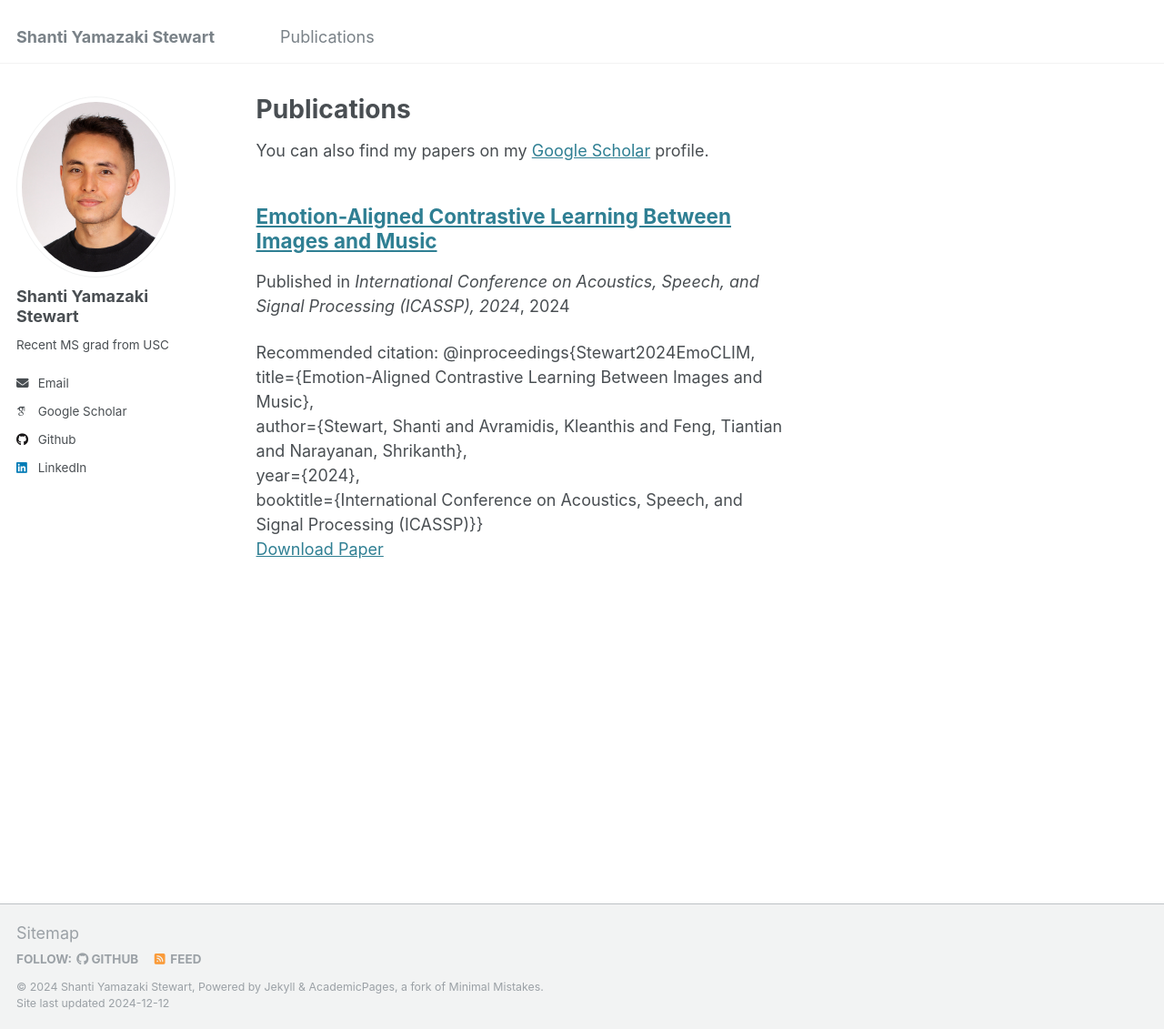
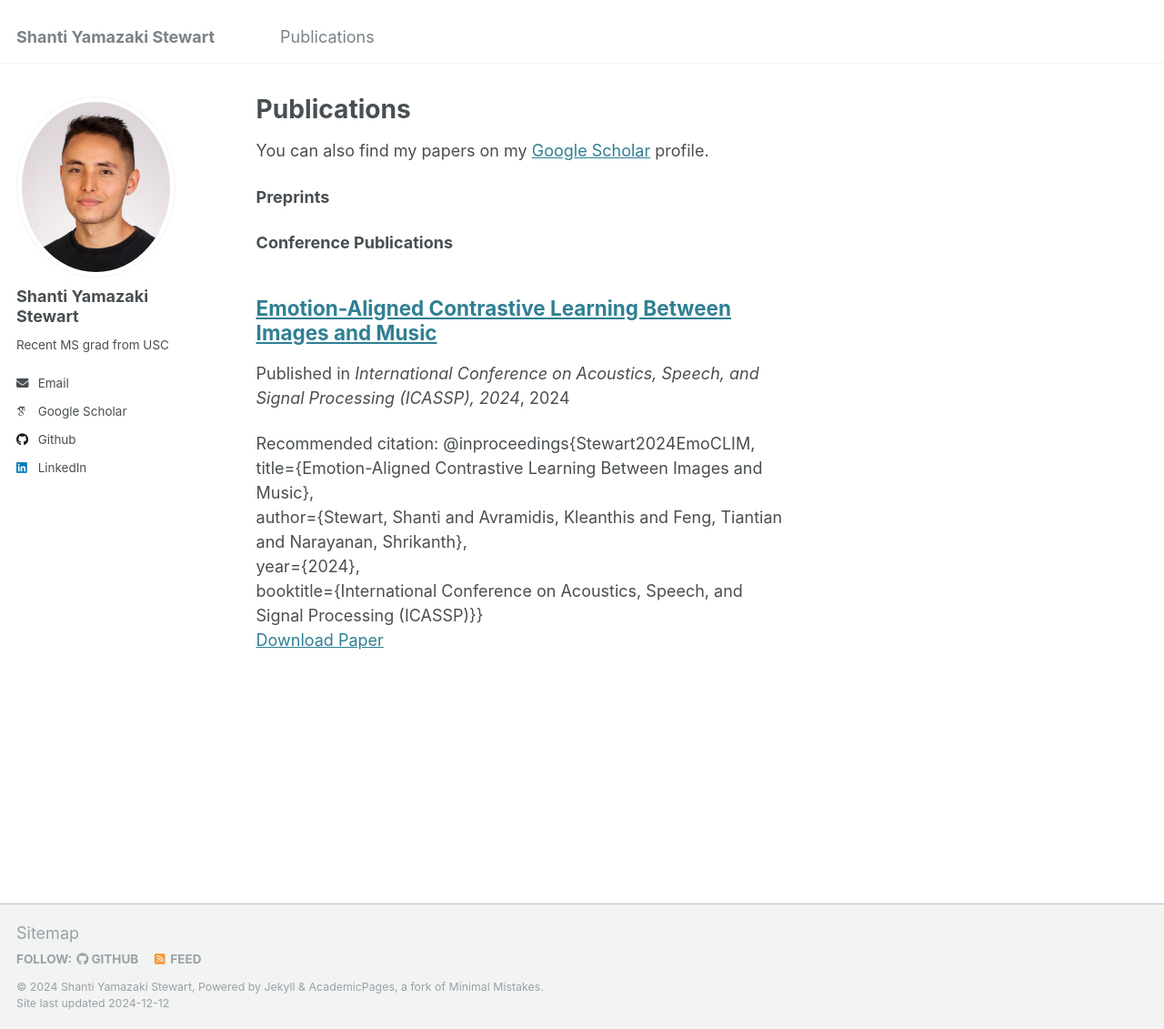
Before and after one commit to shantistewart/shantistewart.github.io, a Jekyll site: the page built from _pages/publications.md, in a window 1280 px wide and 1131 px high. Shown: the whole window at 91% size. Built offline with Jekyll 4.4.1, drawn with Linux system fonts in a browser that asks for light colours; some web fonts are replaced.

Commit message:
Add publication categories.

```diff
--- a/_pages/publications.md
+++ b/_pages/publications.md
@@ -9,6 +9,16 @@ You can also find my papers on my <a href="https://scholar.google.com/citations?
 
 {% include base_path %}
 
+**Preprints**
 {% for post in site.publications reversed %}
-  {% include archive-single.html %}
+  {% if post.pub_status == 'preprint' %}
+    {% include archive-single.html %}
+  {% endif %}
 {% endfor %}
+
+**Conference Publications**
+{% for post in site.publications reversed %}
+  {% if post.pub_status == 'conference' %}
+    {% include archive-single.html %}
+  {% endif %}
+{% endfor %}
```
